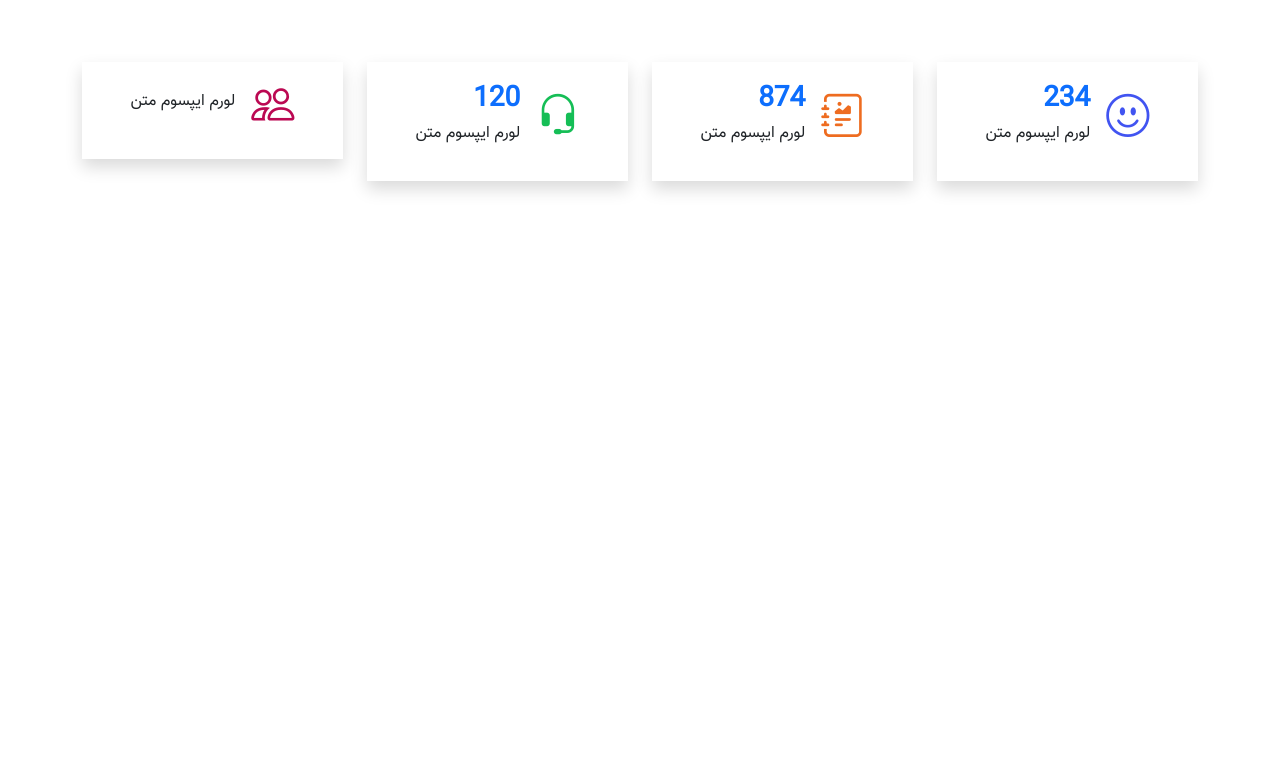
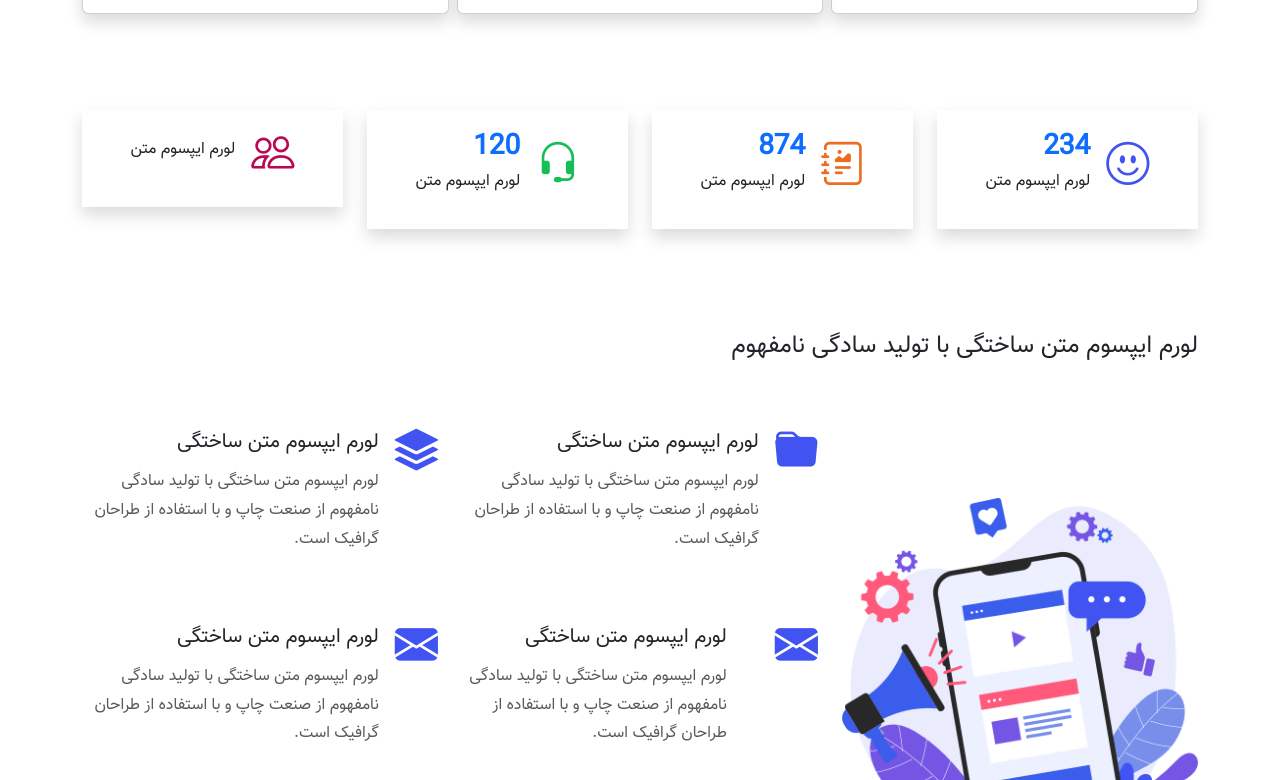
Before and after one commit to sarahdti/LandingPage, a plain HTML site: page index.html in a window 1280 px wide. Shown: the part 2020-2800 px from the top of the page. Before the commit the page ends 2249 px from the top, so only its background shows below. Drawn offline with nearby package versions, Linux system fonts and the light colour scheme; a script that the page names is missing.

Commit message:
add features

```diff
--- a/css/main.css
+++ b/css/main.css
@@ -85,3 +85,8 @@ p {
 .count i.red{
   color: #bb0852;
 }
+/* Features */
+.feature i{
+  font-size: 2.7rem;
+  color: #4154f1;
+}
--- a/index.html
+++ b/index.html
@@ -103,7 +103,7 @@
       </div>
     </section>
     <!-- About -->
-    <section class="my-5">
+    <section class="py-5">
       <div class="container">
         <div class="row align-items-center gy-4 gx-0">
           <div class="col-lg-6">
@@ -132,7 +132,7 @@
       </div>
     </section>
     <!-- Values -->
-    <section class="my-5">
+    <section class="py-5">
       <div class="container">
         <div class="row mb-4">
           <div class="col-12 text-center">
@@ -196,9 +196,13 @@
             >
               <i class="bi bi-emoji-smile blue me-3"></i>
               <div>
-                <span class="fw-bold text-primary fs-3 purecounter" data-purecounter-start="0"
-                data-purecounter-end="234"
-                data-purecounter-currency="">234</span>
+                <span
+                  class="fw-bold text-primary fs-3 purecounter"
+                  data-purecounter-start="0"
+                  data-purecounter-end="234"
+                  data-purecounter-currency=""
+                  >234</span
+                >
                 <p>لورم ایپسوم متن</p>
               </div>
             </div>
@@ -209,9 +213,13 @@
             >
               <i class="bi bi-journal-richtext orange me-3"></i>
               <div>
-                <span class="fw-bold text-primary fs-3 purecounter" data-purecounter-start="0"
-                data-purecounter-end="9001"
-                data-purecounter-currency="">874</span>
+                <span
+                  class="fw-bold text-primary fs-3 purecounter"
+                  data-purecounter-start="0"
+                  data-purecounter-end="9001"
+                  data-purecounter-currency=""
+                  >874</span
+                >
                 <p>لورم ایپسوم متن</p>
               </div>
             </div>
@@ -222,9 +230,13 @@
             >
               <i class="bi bi-headset green me-3"></i>
               <div>
-                <span class="fw-bold text-primary fs-3 purecounter" data-purecounter-start="0"
-                data-purecounter-end="120"
-                data-purecounter-currency="">120</span>
+                <span
+                  class="fw-bold text-primary fs-3 purecounter"
+                  data-purecounter-start="0"
+                  data-purecounter-end="120"
+                  data-purecounter-currency=""
+                  >120</span
+                >
                 <p>لورم ایپسوم متن</p>
               </div>
             </div>
@@ -235,10 +247,85 @@
             >
               <i class="bi bi-people red me-3"></i>
               <div>
-                <span class="fw-bold text-primary fs-3 purecounter" data-purecounter-start="0"
-                data-purecounter-end="45"
-                data-purecounter-currency=""></span>
+                <span
+                  class="fw-bold text-primary fs-3 purecounter"
+                  data-purecounter-start="0"
+                  data-purecounter-end="45"
+                  data-purecounter-currency=""
+                ></span>
                 <p>لورم ایپسوم متن</p>
+              </div>
+            </div>
+          </div>
+        </div>
+      </div>
+    </section>
+
+    <!-- Features -->
+    <section class="feature py-5">
+      <div class="container">
+        <div class="row mb-5">
+          <h4>لورم ایپسوم متن ساختگی با تولید سادگی نامفهوم</h4>
+        </div>
+        <div class="row align-items-center ">
+          <div class="col-lg-4 my-4">
+            <img class="img-fluid" src="img/features/1.png" alt="feature" />
+          </div>
+          <div class="col-lg-8">
+            <div class="row gy-5">
+              <div class="col-md-6">
+                <div class="d-flex">
+                  <i class="bi bi-folder-fill me-3"></i>
+                  <div>
+                    <h5>لورم ایپسوم متن ساختگی</h5>
+                    <p class="text-muted">لورم ایپسوم متن ساختگی با تولید سادگی نامفهوم از صنعت چاپ و با استفاده از طراحان گرافیک است.</p>
+                  </div>
+                </div>
+              </div>
+              <div class="col-md-6">
+                <div class="d-flex">
+                  <i class="bi bi-stack me-3"></i>
+                  <div>
+                    <h5>لورم ایپسوم متن ساختگی</h5>
+                    <p class="text-muted">لورم ایپسوم متن ساختگی با تولید سادگی نامفهوم از صنعت چاپ و با استفاده از طراحان گرافیک است.</p>
+                  </div>
+                </div>
+              </div>
+              <div class="col-md-6">
+                <div class="d-flex">
+                  <i class="bi bi-envelope-fill me-5"></i>
+                  <div>
+                    <h5>لورم ایپسوم متن ساختگی</h5>
+                    <p class="text-muted">لورم ایپسوم متن ساختگی با تولید سادگی نامفهوم از صنعت چاپ و با استفاده از طراحان گرافیک است.</p>
+                  </div>
+                </div>
+              </div>
+              <div class="col-md-6">
+                <div class="d-flex">
+                  <i class="bi bi-envelope-fill me-3"></i>
+                  <div>
+                    <h5>لورم ایپسوم متن ساختگی</h5>
+                    <p class="text-muted">لورم ایپسوم متن ساختگی با تولید سادگی نامفهوم از صنعت چاپ و با استفاده از طراحان گرافیک است.</p>
+                  </div>
+                </div>
+              </div>
+              <div class="col-md-6">
+                <div class="d-flex">
+                  <i class="bi bi-cloud-check-fill me-3"></i>
+                  <div>
+                    <h5>لورم ایپسوم متن ساختگی</h5>
+                    <p class="text-muted">لورم ایپسوم متن ساختگی با تولید سادگی نامفهوم از صنعت چاپ و با استفاده از طراحان گرافیک است.</p>
+                  </div>
+                </div>
+              </div>
+              <div class="col-md-6">
+                <div class="d-flex">
+                  <i class="bi bi-file-earmark-code-fill me-3"> </i>
+                  <div>
+                    <h5>لورم ایپسوم متن ساختگی</h5>
+                    <p class="text-muted">لورم ایپسوم متن ساختگی با تولید سادگی نامفهوم از صنعت چاپ و با استفاده از طراحان گرافیک است.</p>
+                  </div>
+                </div>
               </div>
             </div>
           </div>
@@ -254,6 +341,6 @@
     <script src="https://cdn.jsdelivr.net/npm/@srexi/purecounterjs/dist/purecounter_vanilla.js"></script>
     <script>
       new PureCounter();
-  </script>
+    </script>
   </body>
 </html>
```
